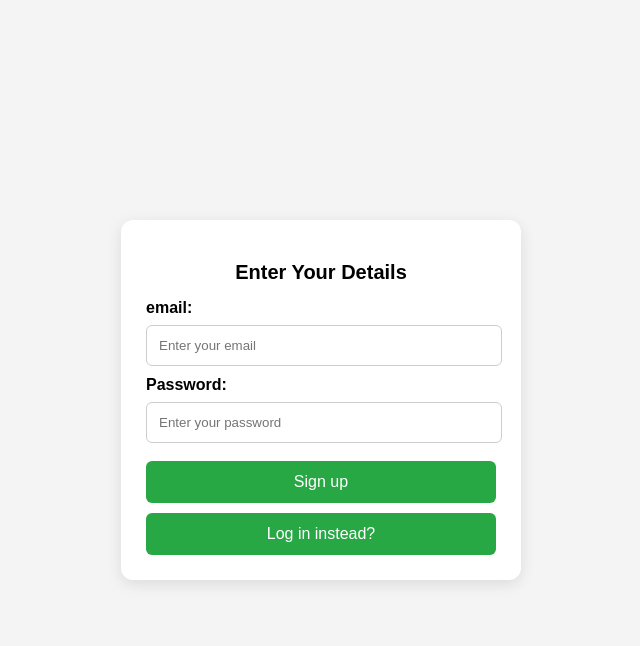
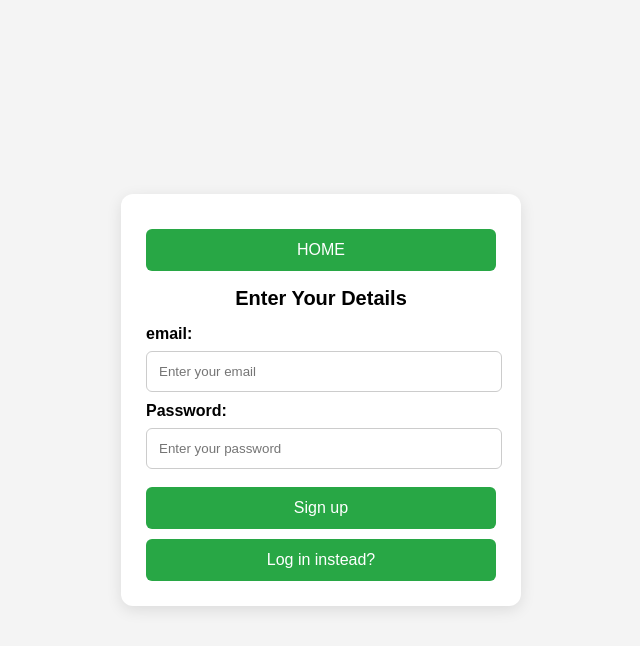
Before and after one commit to cooscar/login, a Flask app: page /index in a window 1280 px wide. Shown: the top 646 px of the page, without its empty margins (319-959 px from the left). Run offline with Flask 3, Linux system fonts and the light colour scheme.

Commit message:
Update index.html

```diff
--- a/templates/index.html
+++ b/templates/index.html
@@ -8,7 +8,9 @@
 </head>
 <body>
     <div class="container">
+        <a href="/"><button type="submit">HOME</button></a>
         <h2>Enter Your Details</h2>
+
 
 
         {% with messages = get_flashed_messages(with_categories=True) %}
```
